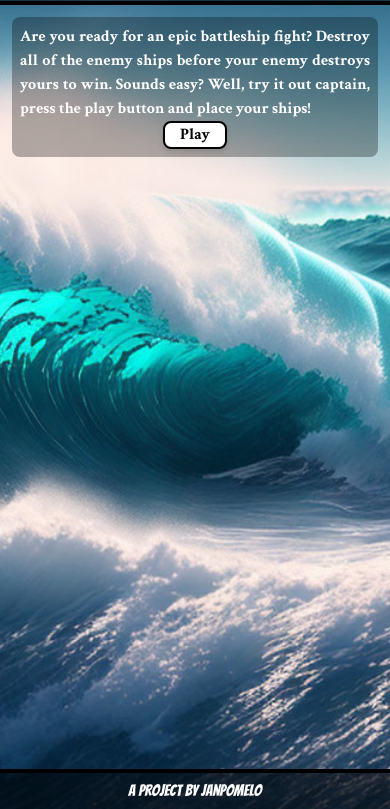
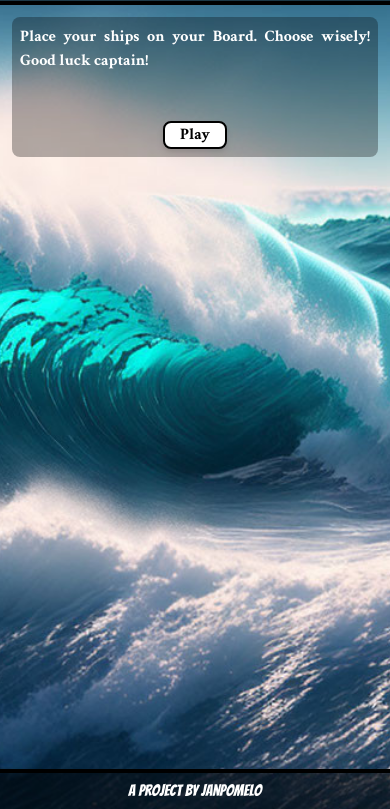
Before and after one commit to JanPomelo/battleships, a website built with webpack: page dist/index.html in a window 390 px wide. Both pictures are taken after a click on the button "Play". Shown: the part 35-844 px from the top of the page. Built offline with nearby package versions, Linux system fonts and the light colour scheme.

Commit message:
Add responsive height and play button styling

```diff
--- a/src/pageLoad.ts
+++ b/src/pageLoad.ts
@@ -8,7 +8,7 @@ export function loadBGImg() {
   main.appendChild(img);
   img.id = 'bgIMG';
 }
-
+// Function to write the Introduction test
 export function writeIntroduction() {
   // TODO: font color change to css
   const div: HTMLDivElement = document.createElement('div');
@@ -18,17 +18,27 @@ export function writeIntroduction() {
     'xl:flex-row', 'items-center', 'xl:justify-between', 'xl:gap-10');
   const introParagraph: HTMLParagraphElement = document.createElement("p");
   introParagraph.innerText =
-    "Are you ready for an epic battleship fight? Destroy all of the enemy ships before your enemy destroys yours to win. Sounds easy? Well, try it out captain, press the play button and place your ships!";
-  introParagraph.classList.add('font-bold')
+    "Are you ready for an epic battleship fight? Destroy all of the enemy ships before your enemy destroys yours to win. Sounds easy? Well, try it out captain and press the play button!";
+  introParagraph.classList.add('font-bold', 'h-fit-content', 'sm:h-16', 'xl:h-6')
+  introParagraph.id = 'introPar';
   div.appendChild(introParagraph);
   const playButton: HTMLButtonElement = document.createElement('button');
   playButton.innerText = 'Play';
   playButton.classList.add('rounded-lg', 'text-black', 'bg-white',
     'w-16', 'font-bold', 'border-2', 'border-black', 'drop-shadow-md',
     'hover:bg-gray-200', 'active:bg-gray-400');
+  playButton.addEventListener('click', () => {
+    changeIntroText(introParagraph);
+    loadBoards();
+  })
   div.appendChild(playButton);
+
 }
 
-function enemyBoard() {
+function changeIntroText(paragraph: HTMLParagraphElement) {
+  paragraph.innerText = 'Place your ships on your Board. Choose wisely! Good luck captain!';
+}
+
+function loadBoards() {
 
 }
--- a/src/style.css
+++ b/src/style.css
@@ -15,6 +15,7 @@ main {
 
 
 
+
 #bgIMG {
   position: absolute;
   top: 0;
@@ -29,3 +30,21 @@ main {
     width: 100%;
   }
 }
+
+@media only screen and (max-width: 287px){
+  #introPar {
+  height: 9rem;
+}
+}
+
+@media only screen and (min-width: 288px) and (max-width: 371px){
+  #introPar {
+  height: 8rem;
+}
+}
+
+@media only screen and (min-width: 372px) and (max-width: 639px) {
+  #introPar {
+  height: 6rem;
+}
+}
```
